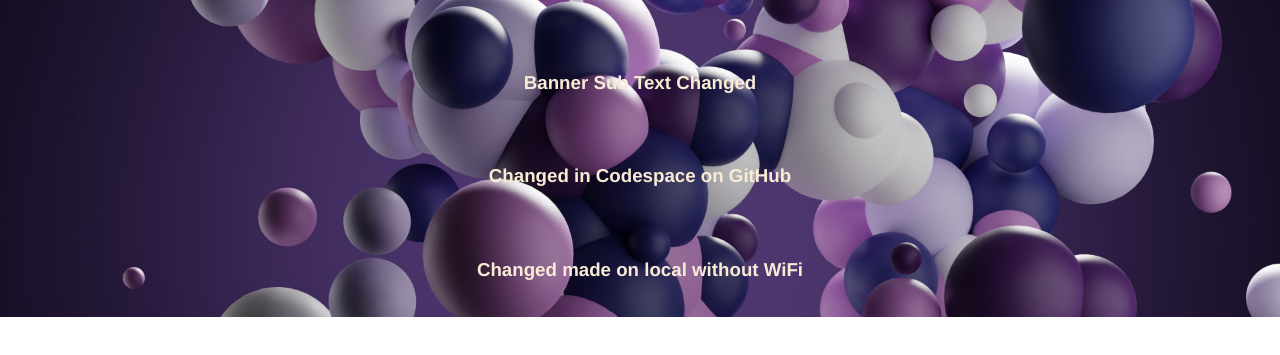
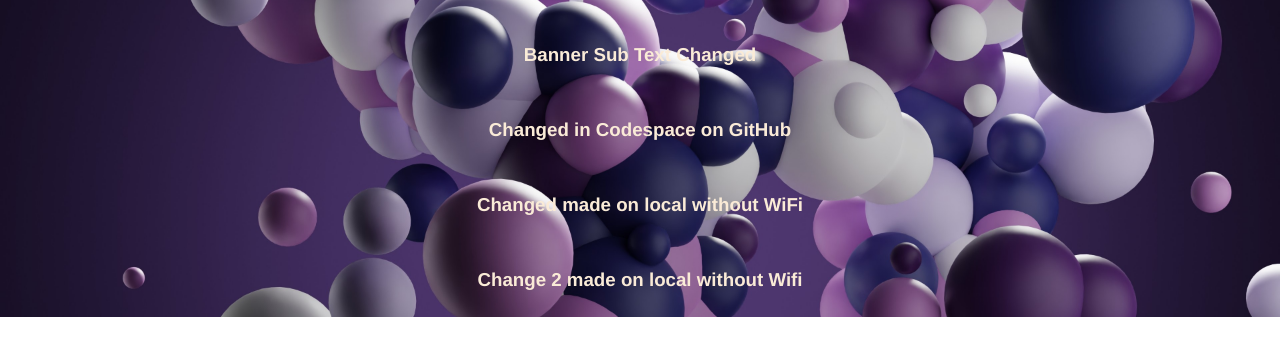
Before and after one commit to gronjski/website.project, a plain HTML site: page index.html in a window 1280 px wide. Shown: the part 217-572 px from the top of the page. Drawn offline with Linux system fonts and the light colour scheme.

Commit message:
Second change made in lical no wifi

```diff
--- a/index.html
+++ b/index.html
@@ -23,6 +23,7 @@
                 <h3>Banner Sub Text Changed</h3>
                 <h3>Changed in Codespace on GitHub</h3>
                 <h3>Changed made on local without WiFi</h3>
+                <h3>Change 2 made on local without Wifi</h3>
             </div>
         </main>
         <footer></footer>
```
